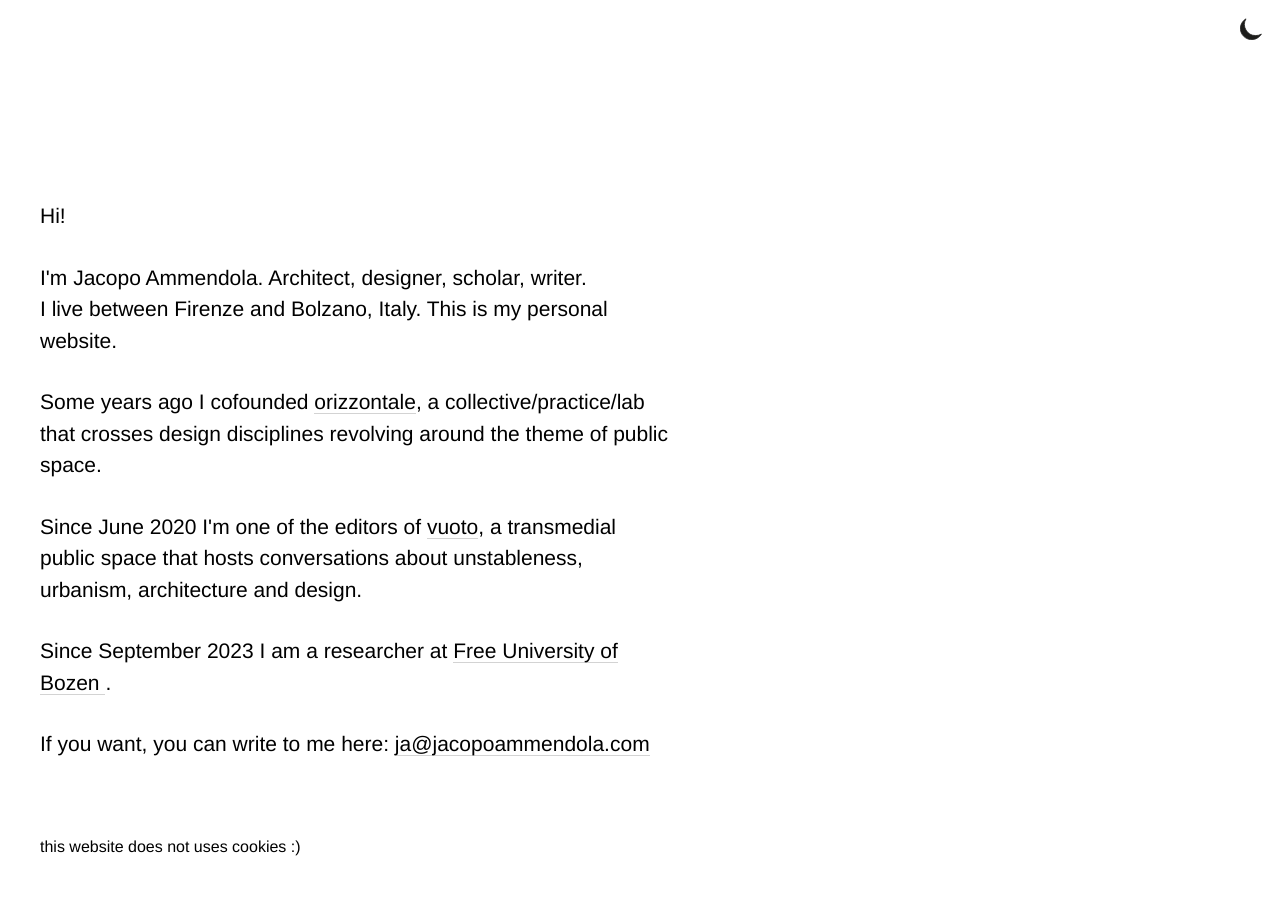
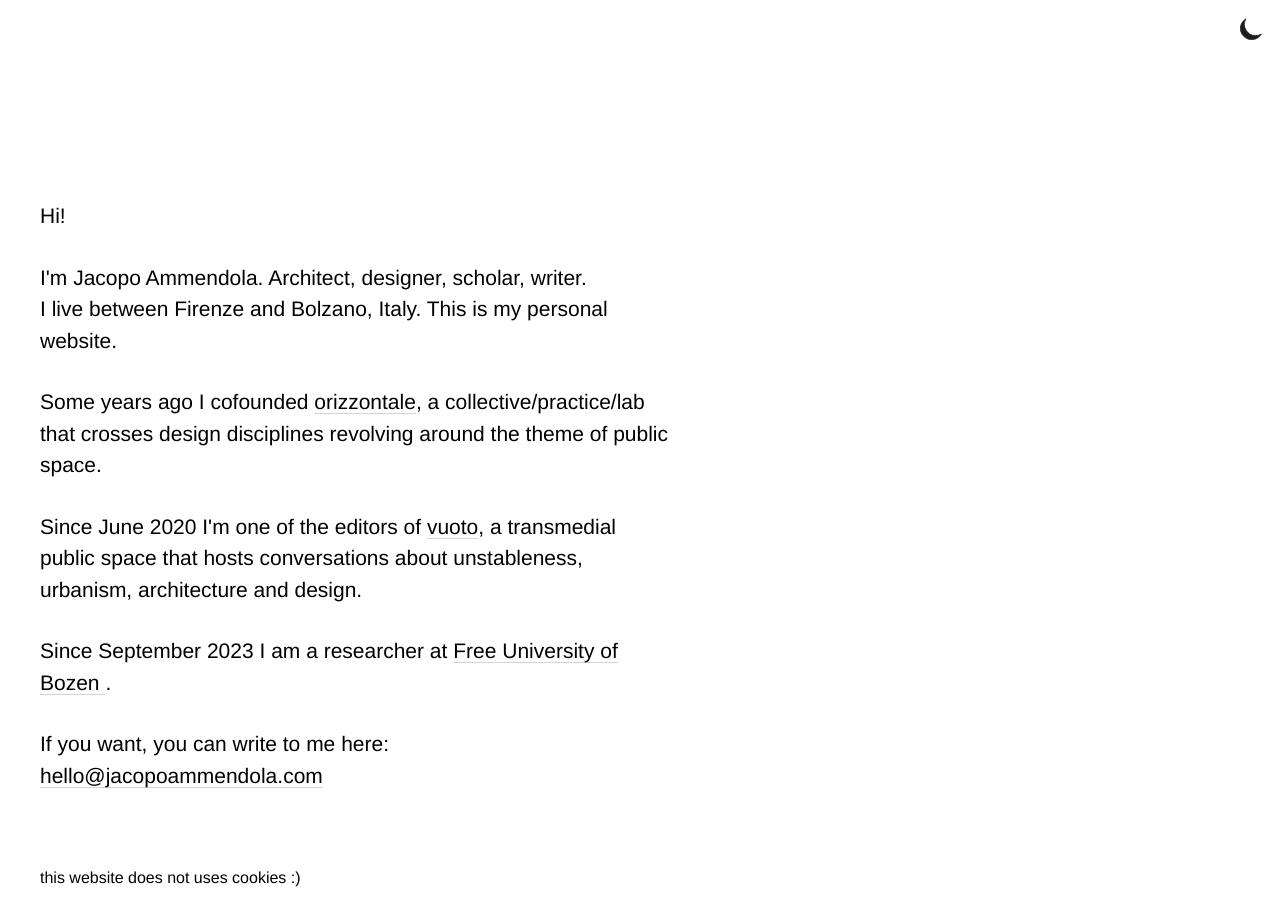
Before and after one commit to jacoping/jacopoammendola.com, a plain HTML site: page index.html in a window 1280 px wide. Before the commit the page ends 894 px from the top, so only its background shows below. Drawn offline with Linux system fonts and the light colour scheme.

Commit message:
update mail text

```diff
--- a/index.html
+++ b/index.html
@@ -37,7 +37,7 @@
 
     <p></p>
 
-    <p> If you want, you can write to me here: <a target="_blank" href="mailto:hello@jacopoammendola.com">ja@jacopoammendola.com</a> </p>
+    <p> If you want, you can write to me here: <a target="_blank" href="mailto:hello@jacopoammendola.com">hello@jacopoammendola.com</a> </p>
 
 
   </div>
```
